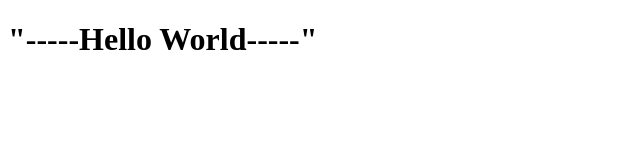
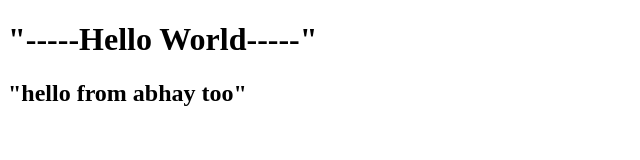
Before and after one commit to abhaybhatia01/KartikThakur00.github.io, a plain HTML site: page index.html in a window 1280 px wide. Shown: the whole page, without its empty margins (0-640 px from the left). Drawn offline with Linux system fonts and the light colour scheme.

Commit message:
Update index.html

```diff
--- a/index.html
+++ b/index.html
@@ -4,11 +4,12 @@
     <meta charset="UTF-8">
     <meta http-equiv="X-UA-Compatible" content="IE=edge">
     <meta name="viewport" content="width=device-width, initial-scale=1.0">
-    <title>Document</title>
+    <title>kartik.io</title>
 </head>
 <body>
     <main>
         <h1>"-----Hello World-----"</h1>
+        <h2> "hello  from abhay too" <h2>
     </main>
 </body>
 </html>
```
